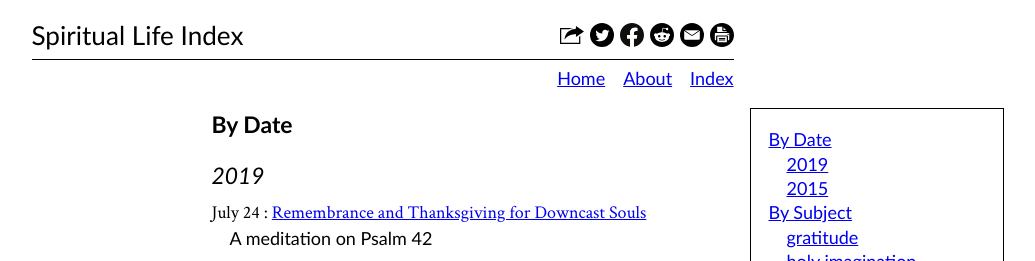
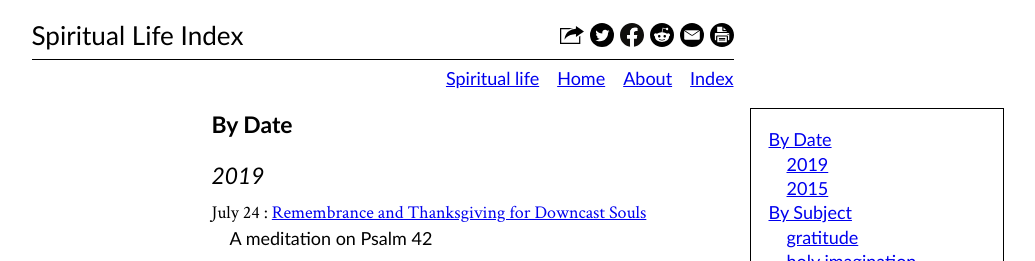
Before and after one commit to mculbert/mculbert.github.io, a Jekyll site: the page built from siteindex/spirituallife.md, in a window 1280 px wide. Shown: the top 261 px of the page, without its empty margins (113-1148 px from the left). Built offline with Jekyll 4.4.1, drawn with Linux system fonts in a browser that asks for light colours; some web fonts are replaced.

Commit message:
Add section index to site navigation

```diff
--- a/_layouts/default.html
+++ b/_layouts/default.html
@@ -31,6 +31,7 @@
 <div class="header-row-below">
   <div class="postdate">{{ page.date | date: "%A, %B %e, %Y" }}</div>
   <div class="site-nav"><nav aria-label="Site Navigation"><ul>
+    {% if page.category %}<li><a href="/siteindex/{{ page.category | remove: ' ' }}">{{ page.category | capitalize }}</a></li>{% endif %}
     {% if page.previous %}<li><a href="{{ page.previous.url }}" aria-label="Previous Post">Prev.</a></li>{% endif %}
     {% if page.next %}<li><a href="{{ page.next.url }}"" aria-label="Next Post">Next</a></li>{% endif %}
     <li><a href="/">Home</a></li>
```
